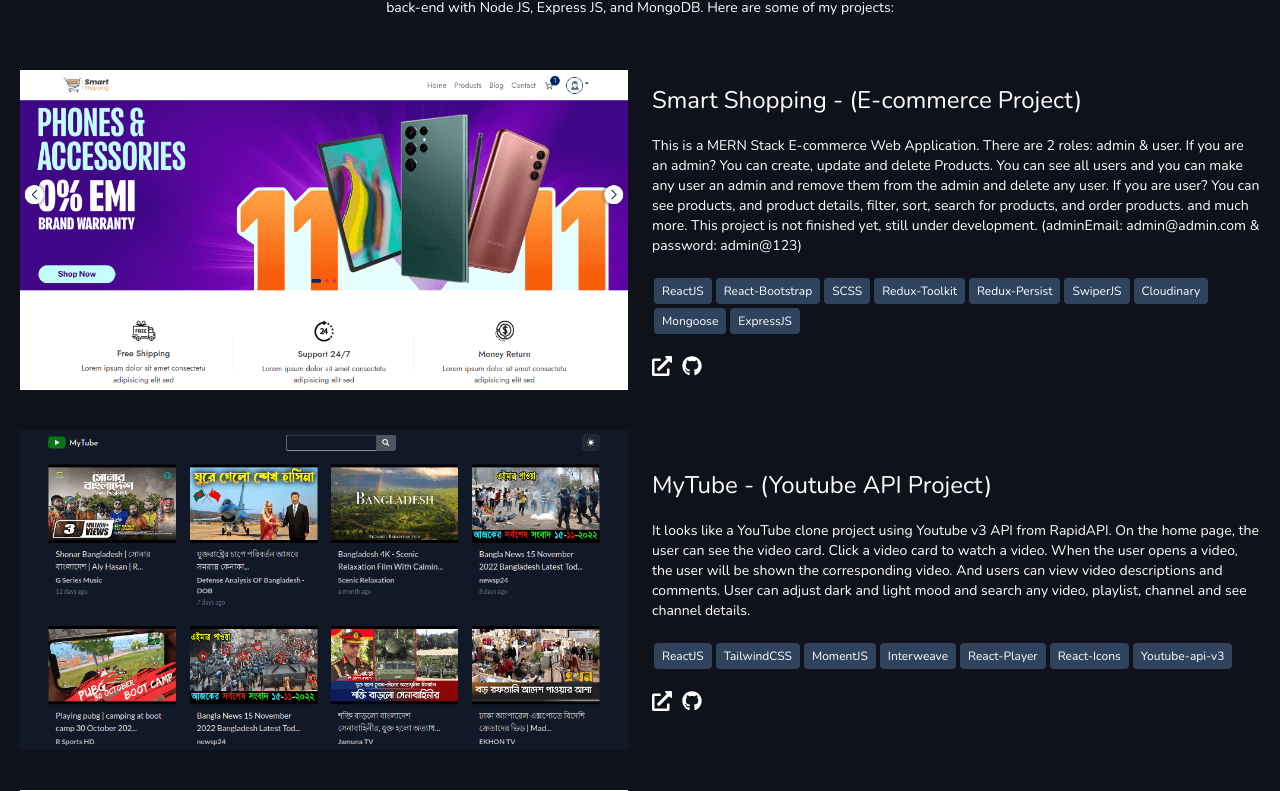
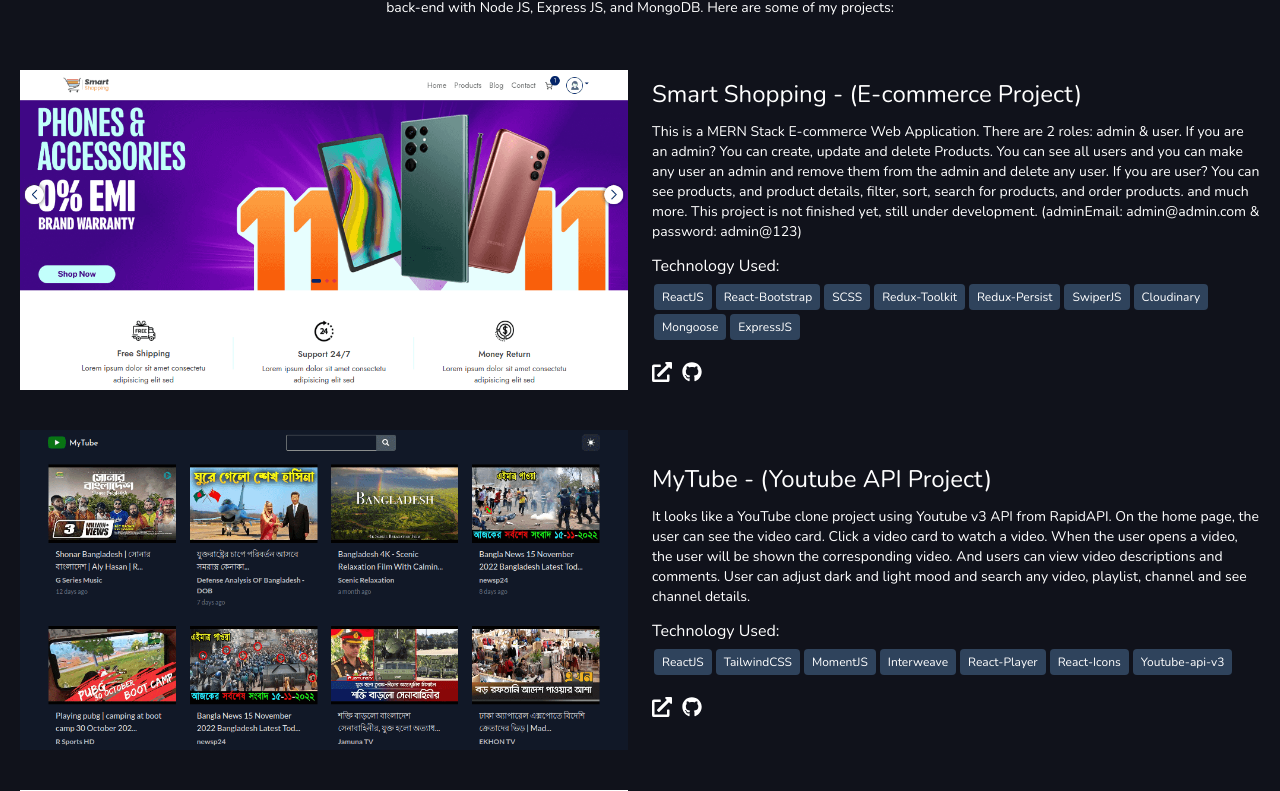
Before and after one commit to hossainrabbi/hossain-rabbi, a React (Create React App) app: page / in a window 1280 px wide. Shown: the part 1440-2231 px from the top of the page. Built offline with nearby package versions, Linux system fonts and the light colour scheme.

Commit message:
technology used title added

```diff
--- a/src/components/Contact.js
+++ b/src/components/Contact.js
@@ -15,7 +15,7 @@
   }
 
   return (
-    <section className="wrapper py-10" id="contact">
+    <section className="wrapper py-10 shadow" id="contact">
       <Title
         title="Get In Touch"
         description="Interested in hiring me for your project or just want to say hi? You can fill in the contact form below or send me an email to:"
--- a/src/components/Project.js
+++ b/src/components/Project.js
@@ -19,7 +19,8 @@
       </div>
       <div className="p-8 lg:p-0">
         <h4 className="text-2xl">{name}</h4>
-        <p className="text-sm my-5">{description}</p>
+        <p className="text-sm my-3">{description}</p>
+        <h5 className="text-md mb-1">Technology Used:</h5>
         <div>
           {technologies.map((technology) => (
             <button className="skill-btn" key={technology}>
```
